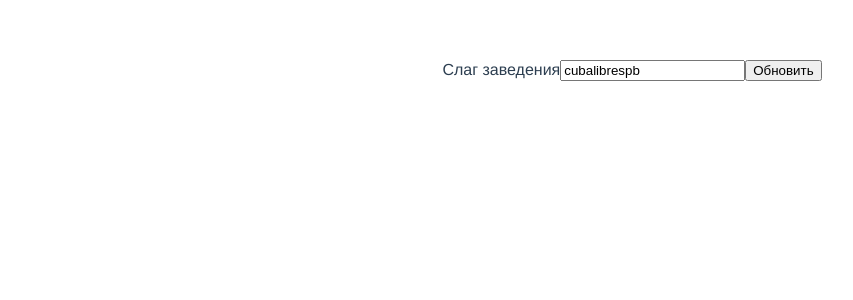
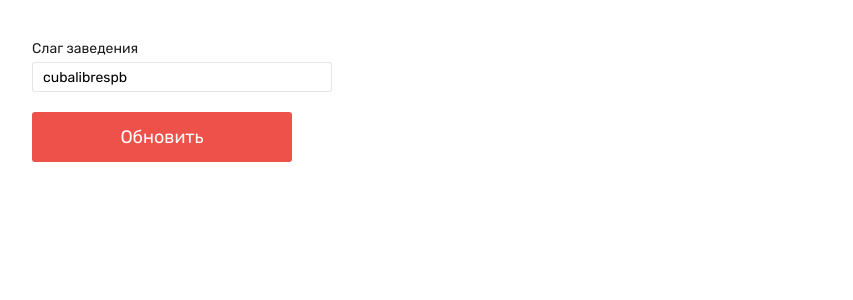
Before and after one commit to KRaKeNS-B/TestTabler, a Vue app: page / in a window 1280 px wide. Shown: the top 300 px of the page, without its empty margins (8-861 px from the left). Built offline with nearby package versions, Linux system fonts and the light colour scheme.

Commit message:
added styles

```diff
--- a/public/index.html
+++ b/public/index.html
@@ -6,6 +6,7 @@
     <meta name="viewport" content="width=device-width,initial-scale=1.0">
     <link rel="icon" href="<%= BASE_URL %>favicon.ico">
     <title>testtabler</title>
+    <link href="https://fonts.googleapis.com/css?family=Rubik&display=swap" rel="stylesheet">
   </head>
   <body>
     <noscript>
--- a/src/App.vue
+++ b/src/App.vue
@@ -20,11 +20,20 @@ export default {
 
 <style>
 #app {
-  font-family: 'Avenir', Helvetica, Arial, sans-serif;
-  -webkit-font-smoothing: antialiased;
-  -moz-osx-font-smoothing: grayscale;
-  text-align: center;
-  color: #2c3e50;
-  margin-top: 60px;
+  margin: 40px;
+  color: rgba(0, 0, 0, 0.89);
+  font-size: 14px;
+  line-height: 17px;
+}
+html, body{
+  padding: 0;
+  margin: 0;
+}
+* {
+    font-family: 'Rubik', sans-serif;
+}
+* input{
+  font-size: 14px;
+  line-height: 17px;
 }
 </style>
--- a/src/components/PlaceInput.vue
+++ b/src/components/PlaceInput.vue
@@ -1,8 +1,22 @@
 <template>
   <div class="place-input">
-    <label for="slug">Слаг заведения</label>
-    <input type="text" v-model="slug" id="slug">
-    <button @click="onGetSchedules(slug)">Обновить</button>
+    <div class="place-input__title">
+      <label for="slug">Слаг заведения</label>
+    </div>
+    <div>
+      <input
+        class="place-input__input"
+        type="text"
+        v-model="slug"
+        id="slug"
+      >
+    </div>
+    <div>
+      <button
+        class="place-input__button"
+        @click="onGetSchedules(slug)"
+      >Обновить</button>
+    </div>
   </div>
 </template>
 
@@ -29,3 +43,30 @@ export default {
   }
 }
 </script>
+
+<style>
+.place-input__input {
+  border: 1px solid rgba(0, 0, 0, 0.1);
+  box-sizing: border-box;
+  border-radius: 3px;
+  width: 300px;
+  height: 30px;
+  padding-left: 10px;
+}
+.place-input__title {
+  margin-bottom: 5px;
+}
+.place-input__button {
+  background: #EE514A;
+  border-radius: 3px;
+  border: none;
+  width: 260px;
+  height: 50px;
+  font-weight: 500;
+  font-size: 18px;
+  line-height: 21px;
+  text-align: center;
+  color: #FFFFFF;
+  margin-top: 20px;
+}
+</style>
--- a/src/components/Schedule.vue
+++ b/src/components/Schedule.vue
@@ -1,19 +1,38 @@
 <template>
   <div
     class="schedule-card"
-    :class="{'schedule-card__main' : schedule.isMain}"
   >
-    <div class="schedule-card__title">
-      {{schedule.isMain ? workHours : schedule.name}}
-    </div>
-    <div class="schedule-card__state">
-      {{isActive()}}
+    <div
+      class="schedule-card__row"
+      :class="{'schedule-card__main' : schedule.isMain}"
+    >
+      <div
+        class="schedule-card__title"
+      >
+        {{schedule.isMain ? workHours : schedule.name}}
+      </div>
+      <div
+        class="schedule-card__state"
+        :class="{'schedule-card__open' : isActive() === 'открыто'}"
+      >
+        {{isActive()}}
+      </div>
     </div>
     <div
+      class="schedule-card__row"
       v-for="item in uniqueSchedules"
       v-bind:key="item.time"
     >
-      {{item.day + ' ' + item.time}}
+      <div
+        class="schedule-card__day"
+      >
+        {{item.day}}
+      </div>
+      <div
+        class="schedule-card__time"
+      >
+        {{item.time}}
+      </div>
     </div>
   </div>
 </template>
@@ -102,9 +121,73 @@ export default {
         return this.weekdays[days[0] - 1] + ' - ' + this.weekdays[days[days.length - 1] - 1]
       }
       return days.map(el => {
-        return this.weekdays[el-1]
-      }).join(',')
+        return this.weekdays[el - 1]
+      }).join(', ')
     }
   }
 }
 </script>
+
+<style>
+.schedule-card {
+    border-top: 1px solid rgba(0, 0, 0, 0.1);
+    margin-top: 5px;
+}
+.schedule-card:first-child{
+  border-top: none;
+  margin-top: 0px;
+}
+.schedule-card__row {
+  display: grid;
+  grid-template-areas:
+  "title state";
+  grid-template-columns: 1fr 1fr;
+  grid-gap: 10px;
+  margin-top: 5px;
+}
+.schedule-card__row:first-child{
+  margin-top: 10px;
+}
+.schedule-card__title {
+  color: rgba(0, 0, 0, 0.89);
+}
+.schedule-card__title,
+.schedule-card__day {
+  grid-area: title;
+}
+.schedule-card__main {
+  grid-template-columns: auto 1fr;
+  margin-bottom: 14px;
+  font-size: 18px;
+  line-height: 21px;
+}
+.schedule-card__main.schedule-card__row {
+  margin-top: 0px;
+}
+.schedule-card__state,
+.schedule-card__time {
+  grid-area: state;
+  text-align: right;
+}
+.schedule-card__state::before {
+	content: "";
+	display: inline-block;
+	border-radius: 50%;
+	width: 10px;
+	height: 10px;
+	margin: auto;
+  background-color: #737373;
+}
+.schedule-card__open.schedule-card__state::before {
+  background-color: #EE514A;
+}
+.schedule-card__main .schedule-card__state::before{
+  display: none;
+}
+.schedule-card__main .schedule-card__state {
+  text-align: left;
+}
+.schedule-card__open {
+  color: #EE514A;
+}
+</style>
--- a/src/components/Schedules.vue
+++ b/src/components/Schedules.vue
@@ -1,5 +1,5 @@
 <template>
-  <div class="schedules">
+  <div class="schedules" v-if='schedules.length > 0'>
     <Schedule
       v-for="schedule in schedules"
       v-bind:key="schedule.id"
@@ -23,3 +23,15 @@ export default {
   }
 }
 </script>
+
+<style>
+.schedules {
+  border: 1px solid rgba(0, 0, 0, 0.1);
+  box-sizing: border-box;
+  border-radius: 5px;
+  margin-top: 40px;
+  width: 610px;
+  padding: 10px;
+  color: rgba(0, 0, 0, 0.67);
+}
+</style>
```
